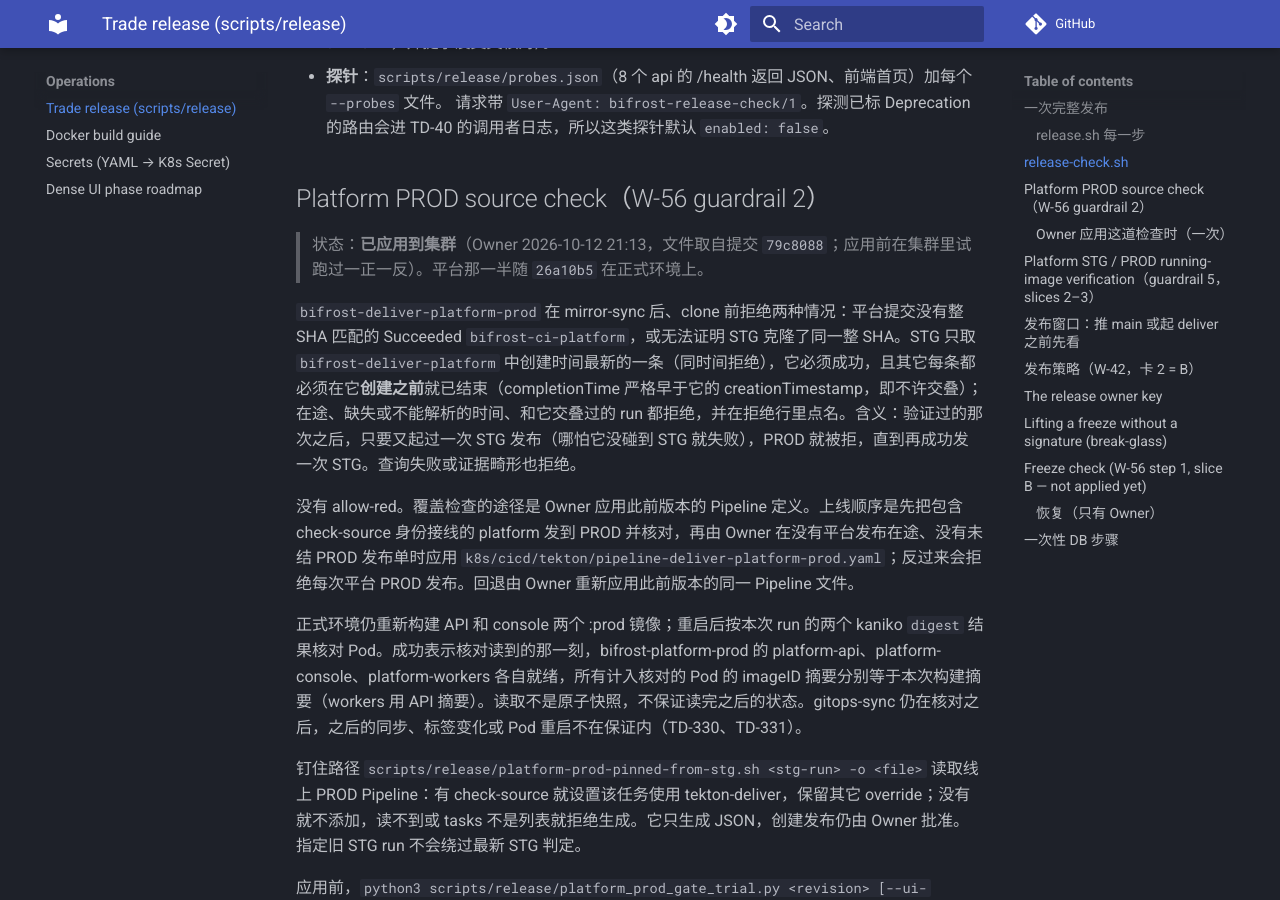
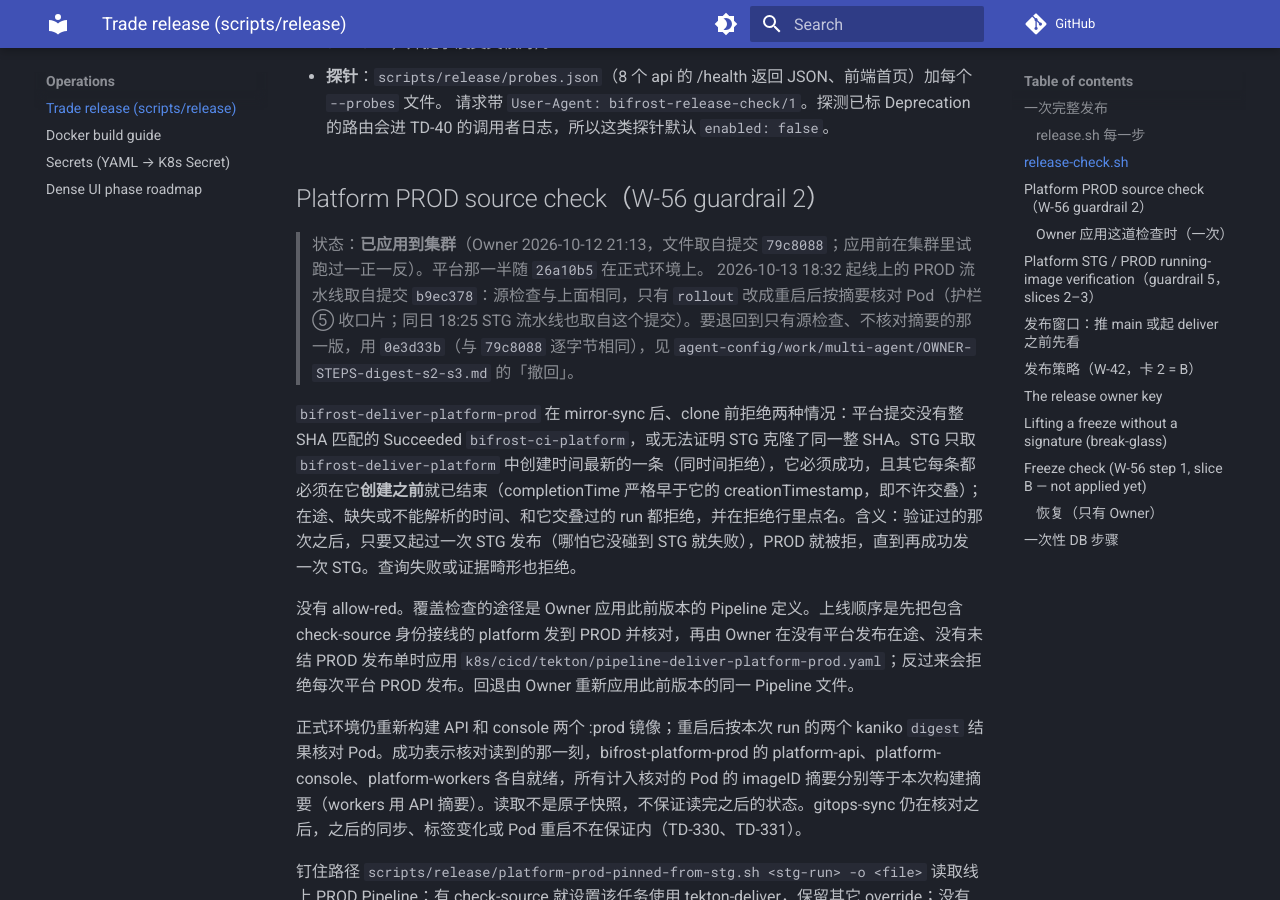
Before and after one commit to weitingzhao/bifrost-trade-infra, an MkDocs documentation site: the page built from docs/RELEASE.md, in a window 1280 px wide and 900 px high, scrolled down 2922 px. Built offline with MkDocs 1.6.1 and Material for MkDocs 9.7.7, drawn with Linux system fonts in a browser that asks for light colours; comment, search, counter and statistics services are not loaded.

Commit message:
W-31 ledger: guard 5 slices 2 and 3 are applied to the cluster (four Owner commands, each read back); RELEASE.md names the live pipeline version
STG delivery under the new pipeline: restart 38 s, check passed, digests equal in build, registry and pods.

W-56

Claude-Session: local_4a4cc96c-2607-4ed7-896d-9f9429571ab4
Claude-Transcript: 410c3a42-993b-4aa7-a3e0-4a9b537c8c02
Change-Id: I82c419514748ab5564b6e87d85e191f9effb81c1
Work: W-31, W-56

```diff
--- a/docs/RELEASE.md
+++ b/docs/RELEASE.md
@@ -89,6 +89,7 @@ scripts/release/release-check.sh diff old.json new.json --allow <file>
 ## Platform PROD source check（W-56 guardrail 2）
 
 > 状态：**已应用到集群**（Owner 2026-10-12 21:13，文件取自提交 `79c8088`；应用前在集群里试跑过一正一反）。平台那一半随 `26a10b5` 在正式环境上。
+> 2026-10-13 18:32 起线上的 PROD 流水线取自提交 `b9ec378`：源检查与上面相同，只有 `rollout` 改成重启后按摘要核对 Pod（护栏 ⑤ 收口片；同日 18:25 STG 流水线也取自这个提交）。要退回到只有源检查、不核对摘要的那一版，用 `0e3d33b`（与 `79c8088` 逐字节相同），见 `agent-config/work/multi-agent/OWNER-STEPS-digest-s2-s3.md` 的「撤回」。
 
 `bifrost-deliver-platform-prod` 在 mirror-sync 后、clone 前拒绝两种情况：平台提交没有整 SHA 匹配的 Succeeded `bifrost-ci-platform`，或无法证明 STG 克隆了同一整 SHA。STG 只取 `bifrost-deliver-platform` 中创建时间最新的一条（同时间拒绝），它必须成功，且其它每条都必须在它**创建之前**就已结束（completionTime 严格早于它的 creationTimestamp，即不许交叠）；在途、缺失或不能解析的时间、和它交叠过的 run 都拒绝，并在拒绝行里点名。含义：验证过的那次之后，只要又起过一次 STG 发布（哪怕它没碰到 STG 就失败），PROD 就被拒，直到再成功发一次 STG。查询失败或证据畸形也拒绝。
 
```
Also changed, not shown: agent-config/WORK.md (+2 -2 lines).
